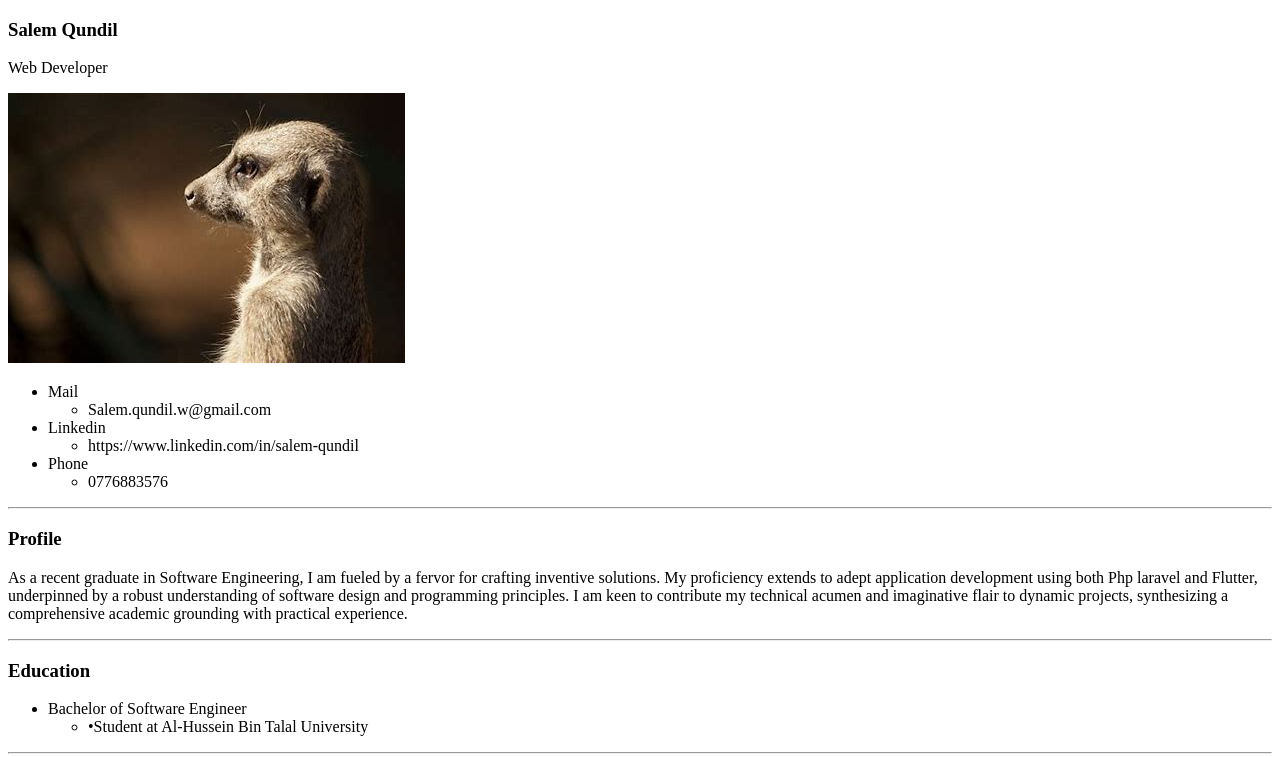
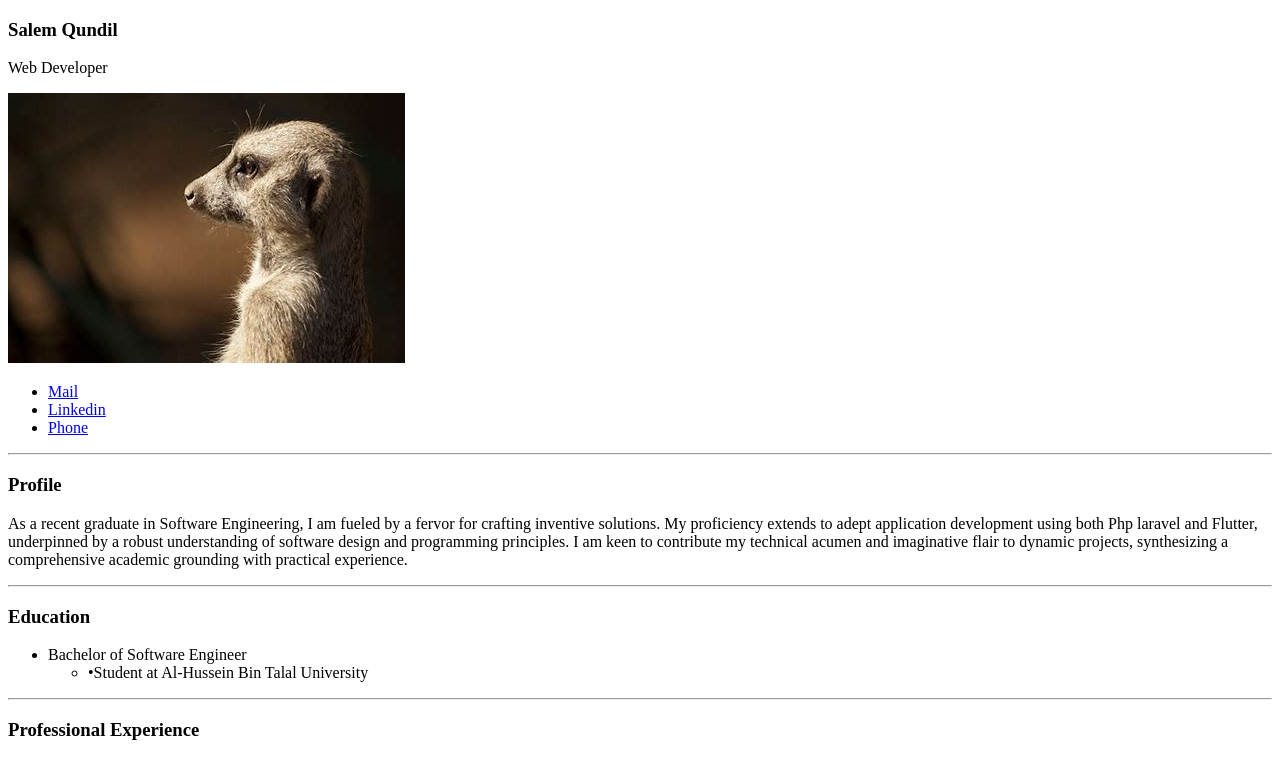
Before and after one commit to salemqundil/Task-3, a plain HTML site: page LiveCode/index.html in a window 1280 px wide. Shown: the top 757 px of the page. Drawn offline with Linux system fonts and the light colour scheme.

Commit message:
Add links

```diff
--- a/LiveCode/index.html
+++ b/LiveCode/index.html
@@ -12,14 +12,11 @@
         </section>
         <section id="info">
             <ul>
-                <li>Mail
-                    <ul><li>Salem.qundil.w@gmail.com</li></ul>
+                <li><a href="Salem.qundil.w@gmail.com">Mail</a>
                 </li>
-                <li>Linkedin
-                    <ul><li>https://www.linkedin.com/in/salem-qundil</li></ul>
+                <li><a href="https://www.linkedin.com/in/salem-qundil">Linkedin</a>
                 </li>
-                <li>Phone
-                    <ul><li>0776883576</li></ul>
+                <li><a href="00962776883576">Phone</a>
                 </li>
             </ul>
         </section>
```
